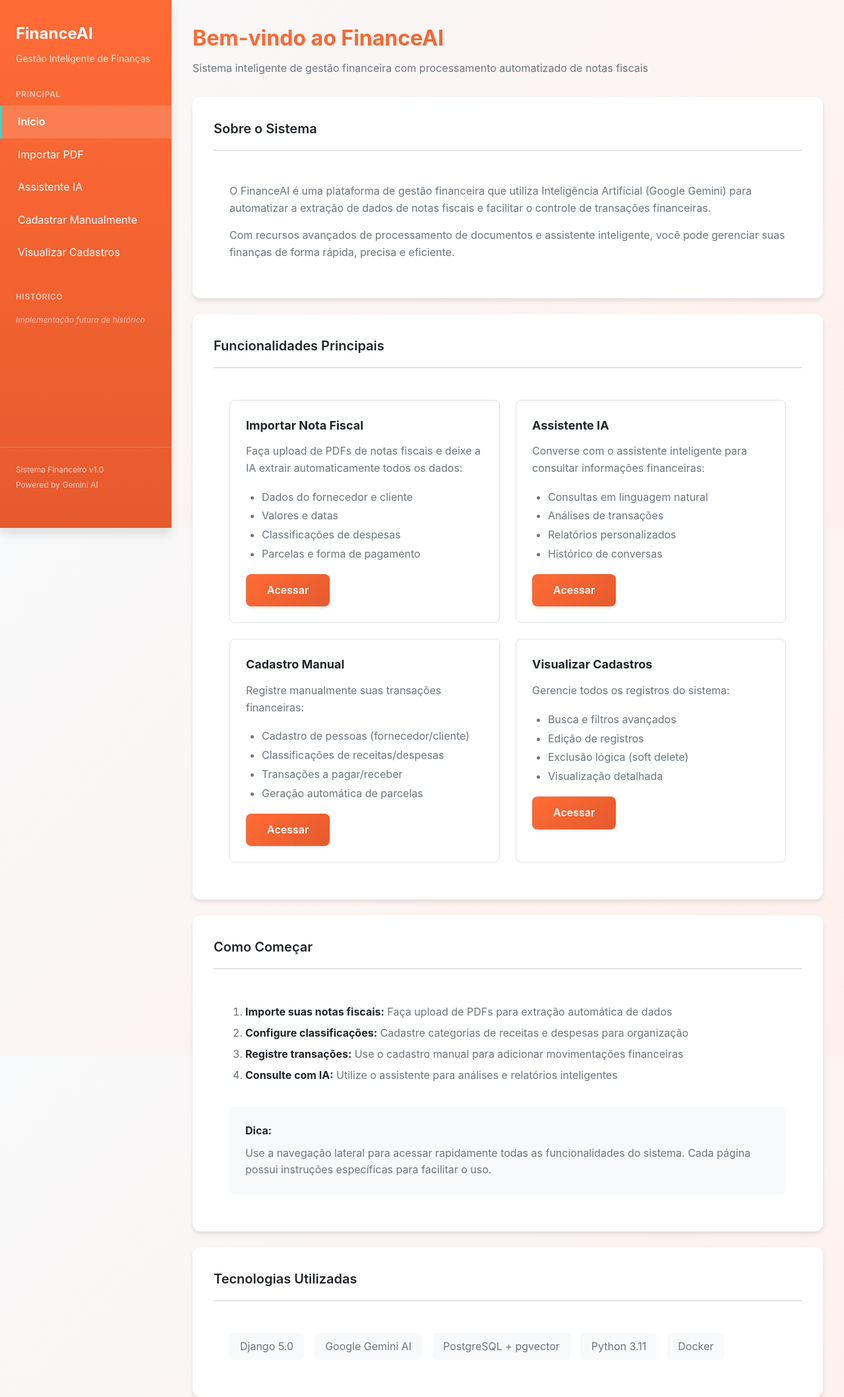
After one commit to brenohabib/PraticaEngSoftware, a Django app: page / in a window 1280 px wide. The commit adds this page. Shown: the whole page at 66% size. Run offline with Django 5.2, Linux system fonts and the light colour scheme; parts of the project's set-up code (start-up, migrations or seed data) failed here and were passed over.

Commit message:
Add home page view

```diff
--- a/myproject/apps/core/templates/base.html
+++ b/myproject/apps/core/templates/base.html
@@ -20,6 +20,9 @@
             <nav class="sidebar-nav">
                 <div class="nav-section">
                     <div class="nav-section-title">Principal</div>
+                    <a href="{% url 'home' %}" class="nav-link {% if request.resolver_match.url_name == 'home' %}active{% endif %}">
+                        <span>Início</span>
+                    </a>
                     <a href="{% url 'upload_pdf' %}" class="nav-link {% if request.resolver_match.url_name == 'upload_pdf' %}active{% endif %}">
                         <span>Importar PDF</span>
                     </a>
--- /dev/null
+++ b/myproject/apps/core/templates/home.html
@@ -0,0 +1,179 @@
+{% extends 'base.html' %}
+
+{% block title %}Início - FinanceAI{% endblock %}
+
+{% block content %}
+<div class="page-header">
+    <h1 class="page-title">Bem-vindo ao FinanceAI</h1>
+    <p class="page-subtitle">
+        Sistema inteligente de gestão financeira com processamento automatizado de notas fiscais
+    </p>
+</div>
+
+<!-- Sobre o Sistema -->
+<div class="card">
+    <div class="card-header">
+        <h2 class="card-title">Sobre o Sistema</h2>
+    </div>
+    <div style="padding: 1.5rem;">
+        <p style="color: var(--text-secondary); line-height: 1.6; margin-bottom: 1rem;">
+            O FinanceAI é uma plataforma de gestão financeira que utiliza Inteligência Artificial (Google Gemini)
+            para automatizar a extração de dados de notas fiscais e facilitar o controle de transações financeiras.
+        </p>
+        <p style="color: var(--text-secondary); line-height: 1.6;">
+            Com recursos avançados de processamento de documentos e assistente inteligente, você pode gerenciar
+            suas finanças de forma rápida, precisa e eficiente.
+        </p>
+    </div>
+</div>
+
+<!-- Funcionalidades -->
+<div class="card">
+    <div class="card-header">
+        <h2 class="card-title">Funcionalidades Principais</h2>
+    </div>
+    <div style="padding: 1.5rem;">
+        <div style="display: grid; grid-template-columns: repeat(auto-fit, minmax(300px, 1fr)); gap: 1.5rem;">
+
+            <!-- Importar PDF -->
+            <div style="border: 1px solid var(--border-color); border-radius: 8px; padding: 1.5rem;">
+                <h3 style="color: var(--primary); margin-bottom: 0.75rem; font-size: 1.125rem;">
+                    Importar Nota Fiscal
+                </h3>
+                <p style="color: var(--text-secondary); line-height: 1.6; margin-bottom: 1rem;">
+                    Faça upload de PDFs de notas fiscais e deixe a IA extrair automaticamente todos os dados:
+                </p>
+                <ul style="color: var(--text-secondary); line-height: 1.8; margin-left: 1.5rem;">
+                    <li>Dados do fornecedor e cliente</li>
+                    <li>Valores e datas</li>
+                    <li>Classificações de despesas</li>
+                    <li>Parcelas e forma de pagamento</li>
+                </ul>
+                <a href="{% url 'upload_pdf' %}" class="btn btn-primary" style="margin-top: 1rem; display: inline-block;">
+                    Acessar
+                </a>
+            </div>
+
+            <!-- Assistente IA -->
+            <div style="border: 1px solid var(--border-color); border-radius: 8px; padding: 1.5rem;">
+                <h3 style="color: var(--primary); margin-bottom: 0.75rem; font-size: 1.125rem;">
+                    Assistente IA
+                </h3>
+                <p style="color: var(--text-secondary); line-height: 1.6; margin-bottom: 1rem;">
+                    Converse com o assistente inteligente para consultar informações financeiras:
+                </p>
+                <ul style="color: var(--text-secondary); line-height: 1.8; margin-left: 1.5rem;">
+                    <li>Consultas em linguagem natural</li>
+                    <li>Análises de transações</li>
+                    <li>Relatórios personalizados</li>
+                    <li>Histórico de conversas</li>
+                </ul>
+                <a href="{% url 'rag_query' %}" class="btn btn-primary" style="margin-top: 1rem; display: inline-block;">
+                    Acessar
+                </a>
+            </div>
+
+            <!-- Cadastro Manual -->
+            <div style="border: 1px solid var(--border-color); border-radius: 8px; padding: 1.5rem;">
+                <h3 style="color: var(--primary); margin-bottom: 0.75rem; font-size: 1.125rem;">
+                    Cadastro Manual
+                </h3>
+                <p style="color: var(--text-secondary); line-height: 1.6; margin-bottom: 1rem;">
+                    Registre manualmente suas transações financeiras:
+                </p>
+                <ul style="color: var(--text-secondary); line-height: 1.8; margin-left: 1.5rem;">
+                    <li>Cadastro de pessoas (fornecedor/cliente)</li>
+                    <li>Classificações de receitas/despesas</li>
+                    <li>Transações a pagar/receber</li>
+                    <li>Geração automática de parcelas</li>
+                </ul>
+                <a href="{% url 'manual_registration' %}" class="btn btn-primary" style="margin-top: 1rem; display: inline-block;">
+                    Acessar
+                </a>
+            </div>
+
+            <!-- Visualizar Cadastros -->
+            <div style="border: 1px solid var(--border-color); border-radius: 8px; padding: 1.5rem;">
+                <h3 style="color: var(--primary); margin-bottom: 0.75rem; font-size: 1.125rem;">
+                    Visualizar Cadastros
+                </h3>
+                <p style="color: var(--text-secondary); line-height: 1.6; margin-bottom: 1rem;">
+                    Gerencie todos os registros do sistema:
+                </p>
+                <ul style="color: var(--text-secondary); line-height: 1.8; margin-left: 1.5rem;">
+                    <li>Busca e filtros avançados</li>
+                    <li>Edição de registros</li>
+                    <li>Exclusão lógica (soft delete)</li>
+                    <li>Visualização detalhada</li>
+                </ul>
+                <a href="{% url 'view_cadastros' %}" class="btn btn-primary" style="margin-top: 1rem; display: inline-block;">
+                    Acessar
+                </a>
+            </div>
+
+        </div>
+    </div>
+</div>
+
+<!-- Começar a usar -->
+<div class="card">
+    <div class="card-header">
+        <h2 class="card-title">Como Começar</h2>
+    </div>
+    <div style="padding: 1.5rem;">
+        <ol style="color: var(--text-secondary); line-height: 2; margin-left: 1.5rem;">
+            <li>
+                <strong style="color: var(--text-primary);">Importe suas notas fiscais:</strong>
+                Faça upload de PDFs para extração automática de dados
+            </li>
+            <li>
+                <strong style="color: var(--text-primary);">Configure classificações:</strong>
+                Cadastre categorias de receitas e despesas para organização
+            </li>
+            <li>
+                <strong style="color: var(--text-primary);">Registre transações:</strong>
+                Use o cadastro manual para adicionar movimentações financeiras
+            </li>
+            <li>
+                <strong style="color: var(--text-primary);">Consulte com IA:</strong>
+                Utilize o assistente para análises e relatórios inteligentes
+            </li>
+        </ol>
+
+        <div style="margin-top: 2rem; padding: 1.5rem; background: var(--bg-secondary); border-radius: 8px; border-left: 4px solid var(--primary);">
+            <h4 style="color: var(--text-primary); margin-bottom: 0.5rem;">Dica:</h4>
+            <p style="color: var(--text-secondary); line-height: 1.6; margin: 0;">
+                Use a navegação lateral para acessar rapidamente todas as funcionalidades do sistema.
+                Cada página possui instruções específicas para facilitar o uso.
+            </p>
+        </div>
+    </div>
+</div>
+
+<!-- Tecnologias -->
+<div class="card">
+    <div class="card-header">
+        <h2 class="card-title">Tecnologias Utilizadas</h2>
+    </div>
+    <div style="padding: 1.5rem;">
+        <div style="display: flex; flex-wrap: wrap; gap: 1rem;">
+            <span style="padding: 0.5rem 1rem; background: var(--bg-secondary); border-radius: 6px; color: var(--text-secondary);">
+                Django 5.0
+            </span>
+            <span style="padding: 0.5rem 1rem; background: var(--bg-secondary); border-radius: 6px; color: var(--text-secondary);">
+                Google Gemini AI
+            </span>
+            <span style="padding: 0.5rem 1rem; background: var(--bg-secondary); border-radius: 6px; color: var(--text-secondary);">
+                PostgreSQL + pgvector
+            </span>
+            <span style="padding: 0.5rem 1rem; background: var(--bg-secondary); border-radius: 6px; color: var(--text-secondary);">
+                Python 3.11
+            </span>
+            <span style="padding: 0.5rem 1rem; background: var(--bg-secondary); border-radius: 6px; color: var(--text-secondary);">
+                Docker
+            </span>
+        </div>
+    </div>
+</div>
+
+{% endblock %}
--- a/myproject/apps/core/urls.py
+++ b/myproject/apps/core/urls.py
@@ -2,6 +2,7 @@ from django.urls import path
 from . import views
 
 urlpatterns = [
+    path('', views.home, name='home'),
     path('upload/', views.upload_pdf, name='upload_pdf'),
     path('rag/', views.simple_rag, name='rag_query'),
     path('rag-embedding/', views.embedding_rag_view, name='embedding_rag'),
--- a/myproject/apps/core/views.py
+++ b/myproject/apps/core/views.py
@@ -21,6 +21,10 @@ from decimal import Decimal
 from datetime import timedelta
 import json
 import os
+
+def home(request):
+    """View da página inicial"""
+    return render(request, 'home.html')
 
 def upload_pdf(request):
     context = {}
```
